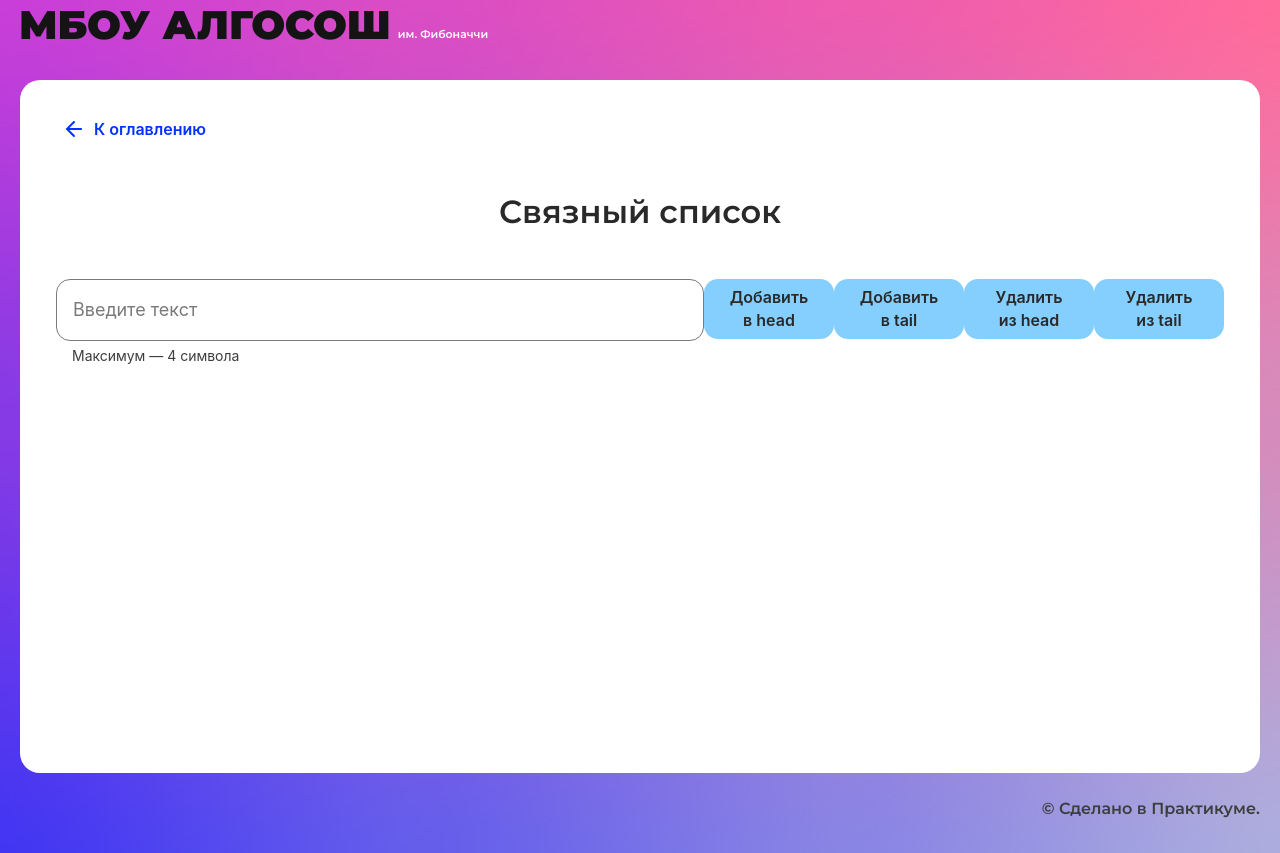
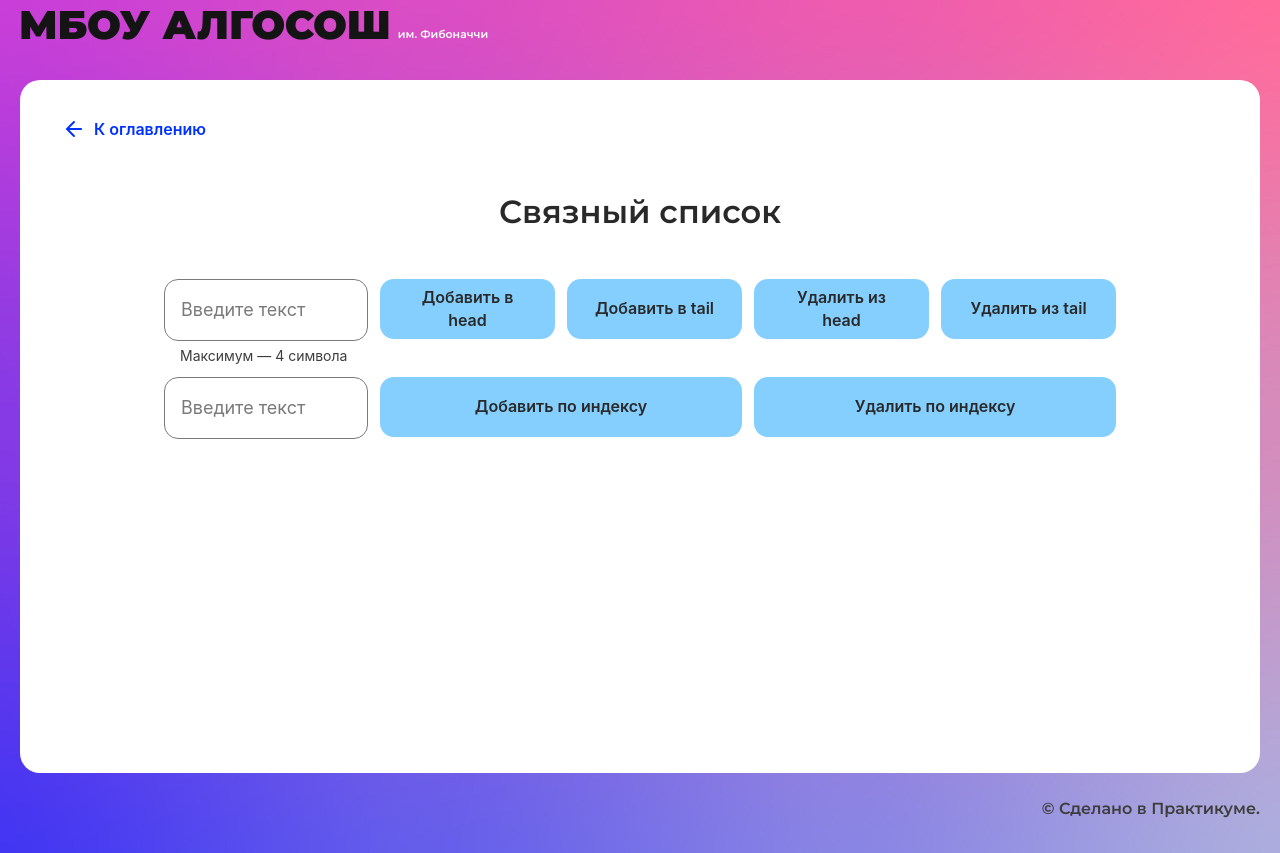
Before and after one commit to grecha1337/algorithms, a React (Create React App) app: page /list in a window 1280 px wide. Built offline with nearby package versions, Linux system fonts and the light colour scheme.

Commit message:
я не успеваю

```diff
--- a/src/components/list-page/list-page.module.css
+++ b/src/components/list-page/list-page.module.css
@@ -5,10 +5,16 @@
 }
 
 .controlPanel {
-  width: 100%;
-  display: flex;
-  justify-content: center;
-  margin-bottom: 120px;
+  grid-column-gap: 12px;
+  grid-row-gap: 38px;
+  -webkit-column-gap: 12px;
+  column-gap: 12px;
+  display: grid;
+  grid-template-columns: 204px repeat(4, 1fr);
+  grid-template-rows: 60px 60px;
+  margin: auto auto 90px;
+  max-width: 952px;
+  row-gap: 38px;
 }
 
 .contentList {
@@ -16,3 +22,11 @@
   justify-content: center;
   gap: 0 18px;
 }
+
+.addByIndex {
+  grid-column: span 2;
+}
+
+.deleteByIndex {
+  grid-column: span 2;
+}
--- a/src/components/list-page/list-page.tsx
+++ b/src/components/list-page/list-page.tsx
@@ -1,3 +1,4 @@
+import { type } from "os";
 import React, { useRef, useState } from "react";
 import { LinkedList } from "../../data-structures/linled-list";
 import { ElementStates } from "../../types/element-states";
@@ -30,9 +31,11 @@ export const ListPage: React.FC = () => {
   const [isAnimationHead, setIsAnimationHead] = useState()
   const [isAnimationTail, setisAnimationTail] = useState()
   const [isNewElement, setIsNewElement] = useState()
-  const [isDeleteElement, setDeleteElement] = useState()
+  const [isDeleteElement, setIsDeleteElement] = useState()
   const [indexHead, setIndexHead] = useState(0)
   const [indexTail, setIndexTail] = useState(0)
+  const [lastElementArray, setLastElementArray] = useState(null)
+  const [firstElementArray, setFirstElementArray] = useState(null)
   const [typeOperation, setTypeOpeation] = useState<TypeOperation>(0)
 
   const handlerInputValue = (e: React.ChangeEvent<HTMLInputElement>) => {
@@ -42,17 +45,15 @@ export const ListPage: React.FC = () => {
     setInputIndex(e.target.value)
   }
 
-
-
   const handlerAddHead = async () => {
     setIsAnimationHead(true)
     setTypeOpeation(TypeOperation.ADD_HEAD)
-    await sleep(500)
+    await sleep(600)
     list.appendHead(inputValue)
     setIsNewElement(true)
     setIsAnimationHead(false)
     setArray(list.toArray())
-    await sleep(500)
+    await sleep(600)
     setIsNewElement(false)
     setInputValue('')
     setTypeOpeation(null)
@@ -62,12 +63,12 @@ export const ListPage: React.FC = () => {
   const handlerAddTail = async () => {
     setisAnimationTail(true)
     setTypeOpeation(TypeOperation.ADD_TAIL)
-    await sleep(500)
+    await sleep(600)
     list.appendTail(inputValue)
     setisAnimationTail(false)
     setIsNewElement(true)
     setArray(list.toArray())
-    await sleep(500)
+    await sleep(600)
     setIsNewElement(false)
     setInputValue('')
     setTypeOpeation(null)
@@ -76,28 +77,67 @@ export const ListPage: React.FC = () => {
   const handlerDeleteHead = async () => {
     setIsAnimationHead(true)
     setTypeOpeation(TypeOperation.DELETE_HEAD)
-    await sleep(500)
+    const tmp = [...array]
+    setFirstElementArray(tmp[0])
+    tmp[0] = '';
+    setArray(tmp)
+    await sleep(1000)
     list.deleteHead()
+    setArray(list.toArray())
     setIsAnimationHead(false)
-    setIsNewElement(true)
-    setArray(list.toArray())
-    await sleep(500)
-    setIsNewElement(false)
+    setIsDeleteElement(true)
+    await sleep(1000)
+    setIsDeleteElement(false)
     setInputValue('')
     setTypeOpeation(null)
   }
 
+  const handlerDeleteTail = async () => {
+    setisAnimationTail(true)
+    setTypeOpeation(TypeOperation.DELETE_TAIL)
+    const tmp = [...array]
+    console.log(tmp[tmp.length - 1])
+    setLastElementArray(tmp[tmp.length - 1])
+    tmp[tmp.length - 1] = '';
+    setArray(tmp)
+    await sleep(1000)
+    list.deleteTail()
+    setArray(list.toArray())
+    setisAnimationTail(false)
+    setIsDeleteElement(true)
+    await sleep(1000)
+    setIsDeleteElement(false)
+    setInputValue('')
+    setTypeOpeation(null)
+    console.log(lastElementArray)
+  }
 
-  const setCircle = (index) => {
-    if (index == 0 && isAnimationHead) {
+
+
+
+  const setCircleHead = (index) => {
+    if (index === 0 && isAnimationHead && typeOperation === TypeOperation.ADD_HEAD) {
       return <Circle letter={inputValue} isSmall={true} state={ElementStates.Changing} />
-    } else if (index == array.length - 1 && isAnimationTail) {
+    } else if (index == array.length - 1 && isAnimationTail && typeOperation === TypeOperation.ADD_TAIL) {
       return <Circle letter={inputValue} isSmall={true} state={ElementStates.Changing} />
+    } else if (index === 0) {
+      return 'head'
+    }
+  }
+
+  const setCircleTail = (index) => {
+    console.log(lastElementArray)
+    if (index === 0 && isAnimationHead && typeOperation === TypeOperation.DELETE_HEAD) {
+      return <Circle letter={firstElementArray} isSmall={true} state={ElementStates.Changing} />
+    } else if (index == array.length - 1 && isAnimationTail && typeOperation === TypeOperation.DELETE_TAIL) {
+      console.log('lastElementArray', lastElementArray)
+      return <Circle letter={lastElementArray} isSmall={true} state={ElementStates.Changing} />
+    } else if (index === array.length - 1) {
+      return 'tail'
     }
   }
 
   const setState = (index) => {
-    console.log(isAnimationHead && isNewElement && index === 0)
     if (typeOperation === TypeOperation.ADD_HEAD && isNewElement && index === 0) {
       return ElementStates.Modified
     } else if (typeOperation === TypeOperation.ADD_TAIL && isNewElement && index === array.length - 1) {
@@ -109,22 +149,52 @@ export const ListPage: React.FC = () => {
     <SolutionLayout title="Связный список">
       <div className={styles.wrapperContent}>
         <div className={styles.controlPanel}>
-          <Input maxLength={4} isLimitText={true} value={inputValue} extraClass={styles.input} onChange={handlerInputValue} />
-          <Button text="Добавить в head" disabled={loading} extraClass={styles.buttonAdd} onClick={handlerAddHead} />
-          <Button text="Добавить в tail" disabled={loading} extraClass={styles.buttonDelete} onClick={handlerAddTail} />
-          <Button text="Удалить из head" disabled={loading} extraClass={styles.buttonDelete} />
-          <Button text="Удалить из tail" disabled={loading} extraClass={styles.buttonDelete} />
+          <Input maxLength={4}
+            isLimitText={true}
+            value={inputValue}
+            extraClass={styles.input}
+            onChange={handlerInputValue} />
+          <Button text="Добавить в head"
+            disabled={loading}
+            extraClass={styles.buttonAdd}
+            onClick={handlerAddHead} />
+          <Button text="Добавить в tail"
+            disabled={loading}
+            extraClass={styles.buttonDelete}
+            onClick={handlerAddTail} />
+          <Button text="Удалить из head"
+            disabled={loading}
+            extraClass={styles.buttonDelete}
+            onClick={handlerDeleteHead} />
+          <Button text="Удалить из tail"
+            disabled={loading}
+            extraClass={styles.buttonDelete}
+            onClick={handlerDeleteTail} />
+          <Input maxLength={4}
+            max={19}
+            type="number"
+            value={inputValue}
+            extraClass={styles.input}
+            onChange={handlerInputInput} />
+          <Button text="Добавить по индексу"
+            disabled={loading}
+            extraClass={styles.addByIndex}
+          />
+          <Button text="Удалить по индексу"
+            disabled={loading}
+            extraClass={styles.deleteByIndex}
+          />
 
         </div>
         <div className={styles.contentList}>
           {array &&
             array.map((el, index) => {
               return (<Circle
-                index={index}
+
                 key={index}
                 letter={el ? el : ""}
-                head={setCircle(index)}
-                //tail={isTail(index) ? "tail" : ""}
+                head={setCircleHead(index)}
+                tail={setCircleTail(index)}
                 state={setState(index)}
               />
 
--- a/src/data-structures/linled-list.ts
+++ b/src/data-structures/linled-list.ts
@@ -139,6 +139,7 @@ export class LinkedList<T> implements ILinkedList<T> {
       this.head = this.head.next;
     }
     this.size--;
+    console.log(this.head)
   }
 
   deleteTail() {
```
